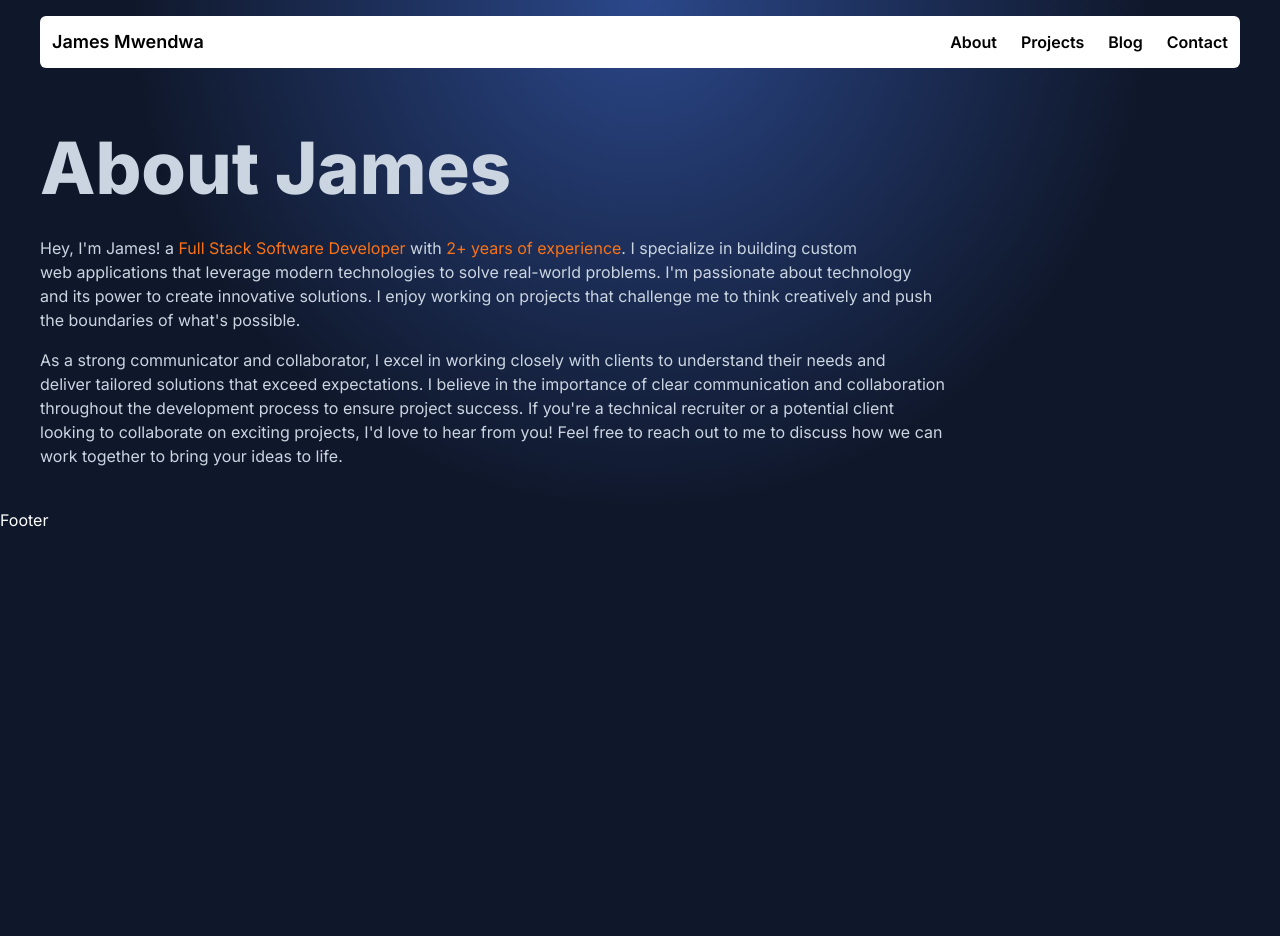
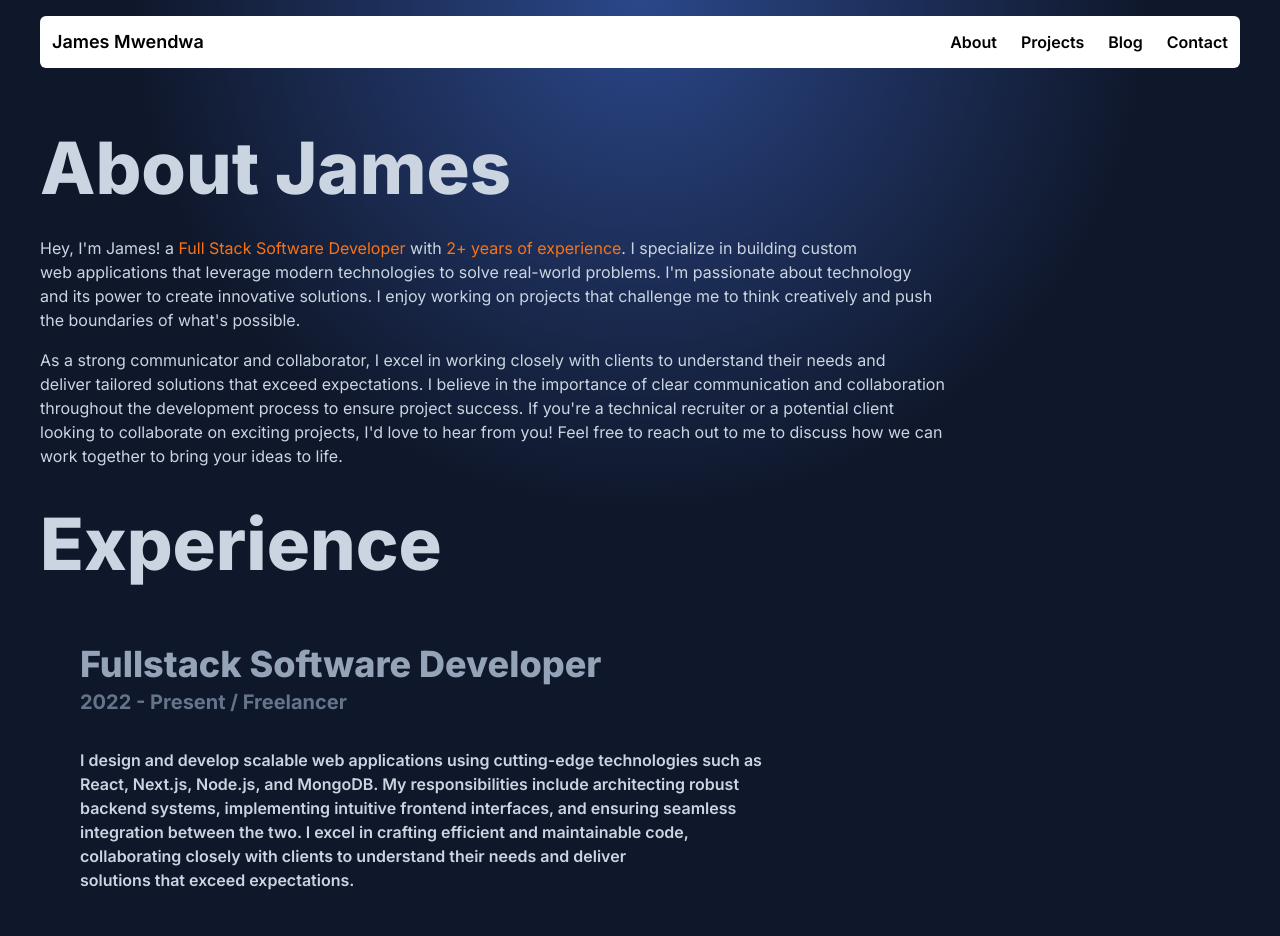
Before and after one commit to James-Mwendwa/Portfolio-Website, a Next.js app: page /about in a window 1280 px wide. Shown: the top 936 px of the page. Before the commit the page ends 800 px from the top, so only its background shows below. Built offline with nearby package versions, Linux system fonts and the light colour scheme.

Commit message:
feat: implement experience component

```diff
--- a/app/about/page.js
+++ b/app/about/page.js
@@ -1,3 +1,5 @@
+import Experience from "@/app/components/Experience/Experience";
+
 export default function About() {
   return (
     <div className="px-10 pt-20">
@@ -26,6 +28,8 @@ export default function About() {
         Feel free to reach out to me to discuss how we can <br /> work together
         to bring your ideas to life.
       </p>
+
+      <Experience />
     </div>
   );
 }
--- /dev/null
+++ b/app/components/Experience/Experience.js
@@ -0,0 +1,30 @@
+export default function Experience() {
+  return (
+    <div className="pt-10">
+      <h2 className="text-slate-300 text-7xl font-extrabold">Experience</h2>
+
+      <div className="px-10">
+        <h2 className="text-slate-400 text-4xl font-extrabold pt-16">
+          Fullstack Software Developer
+        </h2>
+
+        <p className="text-slate-500 text-xl font-bold mt-1">
+          2022 - Present / Freelancer
+        </p>
+
+        <p className="mt-8 text-slate-300 text-base font-semibold">
+          I design and develop scalable web applications using cutting-edge
+          technologies such as <br /> React, Next.js, Node.js, and MongoDB. My
+          responsibilities include architecting robust
+          <br /> backend systems, implementing intuitive frontend interfaces,
+          and ensuring seamless
+          <br /> integration between the two. I excel in crafting efficient and
+          maintainable code,
+          <br /> collaborating closely with clients to understand their needs
+          and deliver <br />
+          solutions that exceed expectations.
+        </p>
+      </div>
+    </div>
+  );
+}
```
